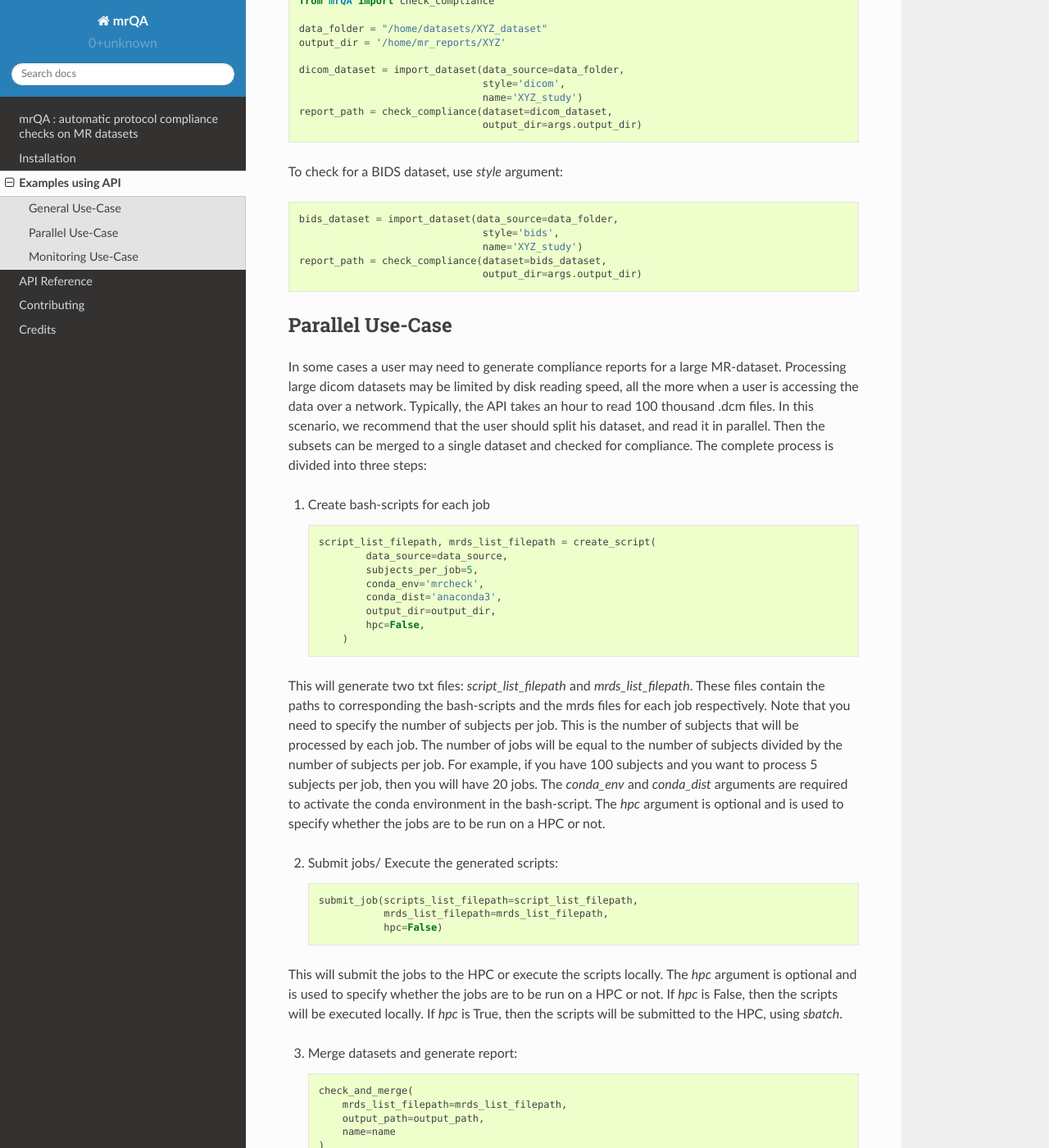
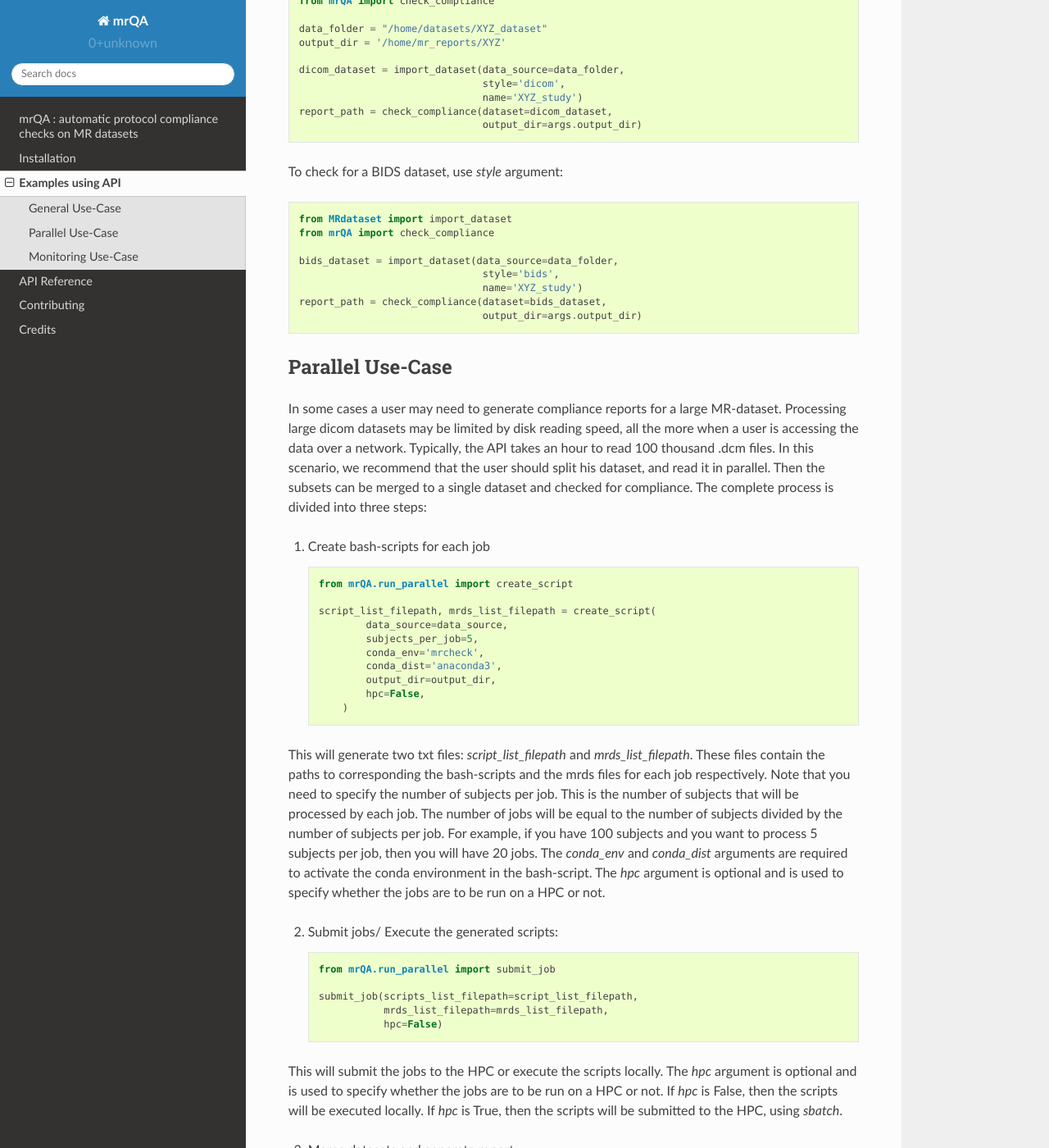
Before and after one commit to Open-Minds-Lab/mrQA, a Sphinx documentation site: the page built from docs/examples.rst, in a window 1280 px wide and 1400 px high, scrolled down 746 px. Shown: the whole window at 82% size. Built offline with Sphinx 7.4.7 and the Read the Docs theme 2.0.0, drawn with Linux system fonts in a browser that asks for light colours; some of the changed text lies outside the part shown.

Commit message:
add import to small code blocks in examples.rst

```diff
--- a/docs/examples.rst
+++ b/docs/examples.rst
@@ -37,6 +37,9 @@ Similarly, in a python script::
 
 To check for a BIDS dataset, use `style` argument::
 
+    from MRdataset import import_dataset
+    from mrQA import check_compliance
+
     bids_dataset = import_dataset(data_source=data_folder,
                                    style='bids',
                                    name='XYZ_study')
@@ -54,6 +57,8 @@ can be merged to a single dataset and checked for compliance. The complete proce
 is divided into three steps:
 
 1. Create bash-scripts for each job ::
+
+    from mrQA.run_parallel import create_script
 
     script_list_filepath, mrds_list_filepath = create_script(
             data_source=data_source,
@@ -75,6 +80,8 @@ are to be run on a HPC or not.
 
 2. Submit jobs/ Execute the generated scripts::
 
+    from mrQA.run_parallel import submit_job
+
     submit_job(scripts_list_filepath=script_list_filepath,
                mrds_list_filepath=mrds_list_filepath,
                hpc=False)
@@ -84,6 +91,8 @@ is used to specify whether the jobs are to be run on a HPC or not. If `hpc` is F
 will be executed locally. If `hpc` is True, then the scripts will be submitted to the HPC, using `sbatch`.
 
 3. Merge datasets and generate report::
+
+    from mrQA.run_merge import check_and_merge
 
     check_and_merge(
         mrds_list_filepath=mrds_list_filepath,
@@ -119,6 +128,8 @@ are detected, the user can generate a new report and compare it with the previou
 
 To monitor a dataset::
 
+    from mrQA import monitor
+
     monitor(name='my_dataset',
             data_source='/path/to/dataset',
             output_dir='/path/to/output_dir')
```
